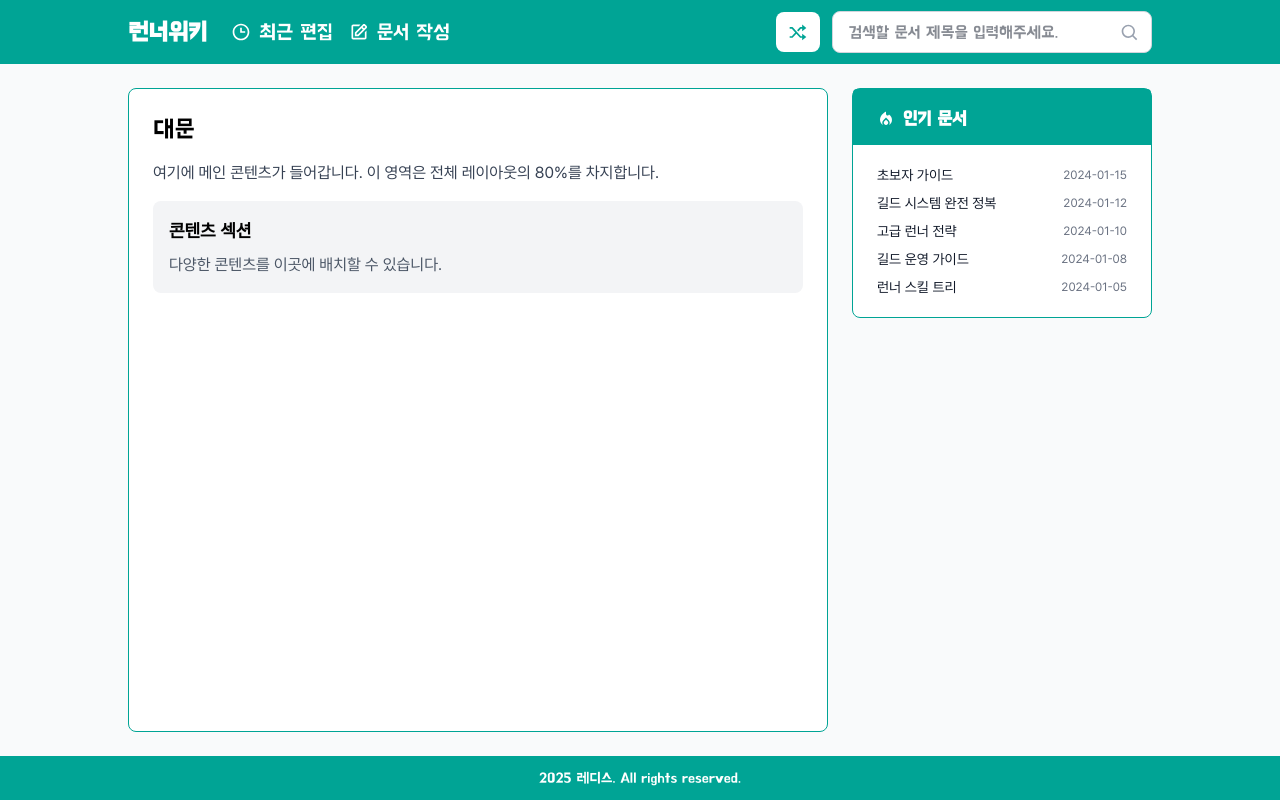
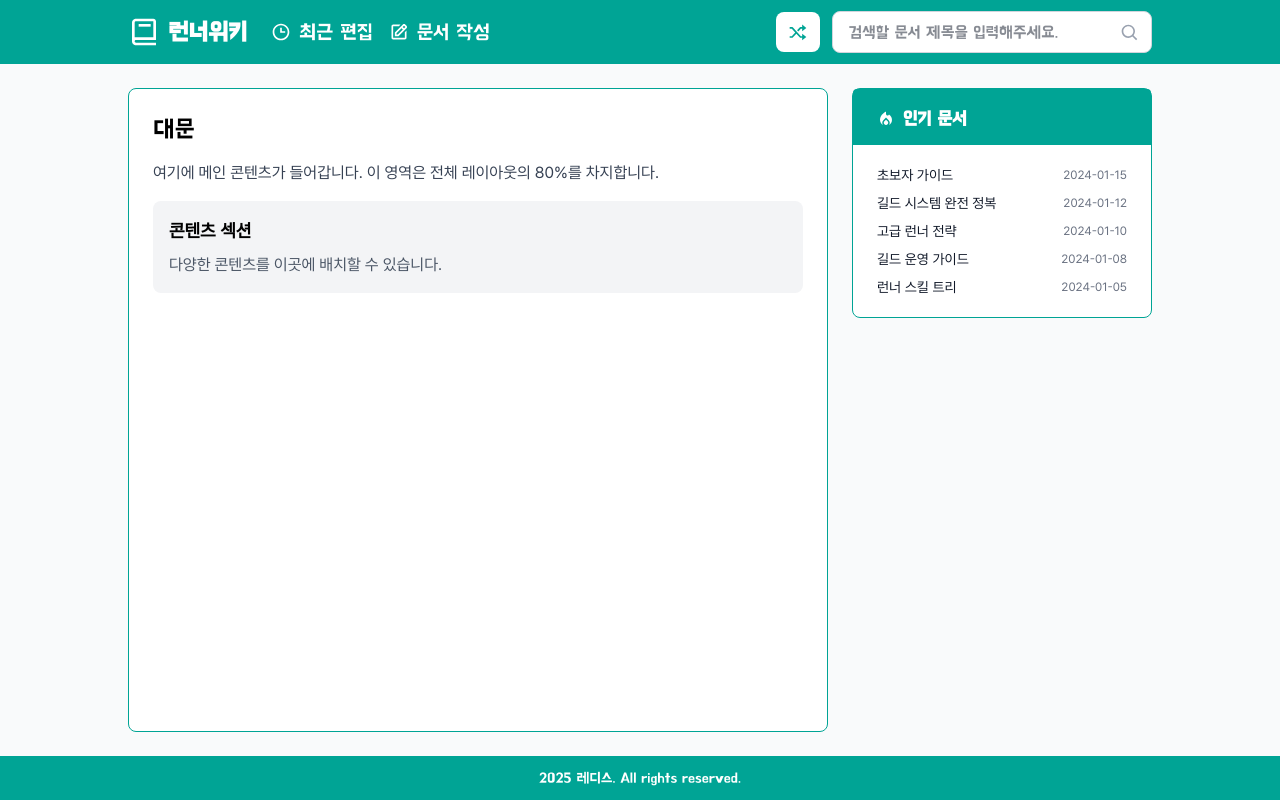
Before and after one commit to openmpy/runner-wiki, a Next.js app in the folder client/: page / in a window 1280 px wide. Built offline with nearby package versions, Linux system fonts and the light colour scheme.

Commit message:
style: 헤더 컴포넌트에 아이콘 추가 및 스타일 수정, 최근 페이지 카테고리 스타일 변경

```diff
--- a/client/app/wiki/recent/page.tsx
+++ b/client/app/wiki/recent/page.tsx
@@ -142,10 +142,10 @@ export default async function RecentPage() {
                 {/* 카테고리 */}
                 <div>
                   <span
-                    className={`inline-flex items-center px-2.5 py-0.5 rounded text-sm font-medium ${
+                    className={`inline-flex items-center px-2.5 py-0.5 rounded text-xs font-medium ${
                       doc.category === "런너"
                         ? "bg-blue-100 text-blue-800"
-                        : "bg-green-100 text-green-800"
+                        : "bg-purple-100 text-purple-800"
                     }`}
                   >
                     {doc.category}
--- a/client/components/layout/Header.tsx
+++ b/client/components/layout/Header.tsx
@@ -1,7 +1,7 @@
 "use client";
 
 import Link from "next/link";
-import { BiEdit, BiSearch, BiShuffle, BiTime } from "react-icons/bi";
+import { BiBook, BiEdit, BiSearch, BiShuffle, BiTime } from "react-icons/bi";
 
 export default function Header() {
   return (
@@ -13,9 +13,10 @@ export default function Header() {
           <div className="flex items-center space-x-6">
             <Link
               href="/"
-              className="text-2xl font-bold text-white hover:text-blue-100 transition-colors"
+              className="flex items-center space-x-2 text-2xl font-bold text-white hover:text-blue-100 transition-colors"
             >
-              런너위키
+              <BiBook className="h-8 w-8" />
+              <span>런너위키</span>
             </Link>
 
             {/* 네비게이션 */}
@@ -78,9 +79,10 @@ export default function Header() {
           <div className="flex justify-between items-center h-16">
             <Link
               href="/"
-              className="text-xl font-bold text-white hover:text-blue-100 transition-colors"
+              className="flex items-center space-x-2 text-xl font-bold text-white hover:text-blue-100 transition-colors"
             >
-              런너위키
+              <BiBook className="h-6 w-6" />
+              <span>런너위키</span>
             </Link>
 
             {/* 메뉴 아이콘들 */}
```
